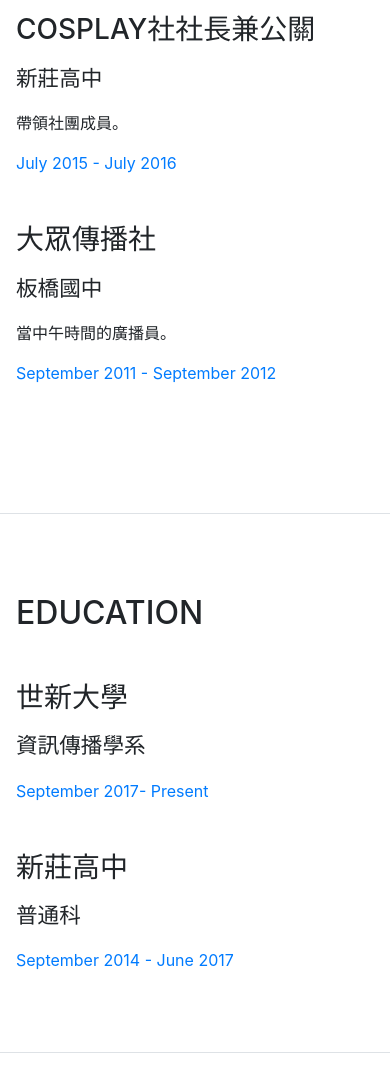
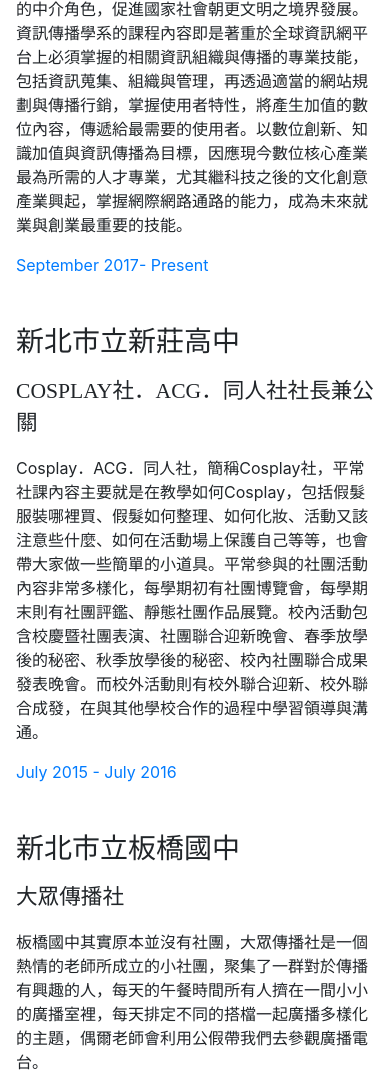
Before and after one commit to kagamikyuu/kagamikyuu.github.io, a website with bundled scripts: page index.html in a window 390 px wide. Shown: the part 899-1988 px from the top of the page. Built offline with nearby package versions, Linux system fonts and the light colour scheme; a web font is replaced by a local one.

Commit message:
some files were modified

```diff
--- a/css/myresume.css
+++ b/css/myresume.css
@@ -10,8 +10,96 @@
 	line-height: 6rem;
 }
 
+h2 {
+	font-family: inherit;
+	text-transform: none;
+	line-height: 6rem;
+}
+
+h3 {
+	font-family: inherit;
+	text-transform: none;
+	line-height: 6rem;
+}
+
 .subheading {
 	font-family: inherit;
 	text-transform: none;
 	margin-top: 1rem;
 }
+
+.timeline {
+  position: relative;
+  margin: 0 auto;
+}
+
+.timeline::after {
+  content: '';
+  position: absolute;
+  width: 6px;
+  background-color: #bd5d38;
+  top: 0;
+  bottom: 0;
+  left: 50%;
+  margin-left: -3px;
+}
+
+.timeline-block {
+  padding: 10px 40px;
+  position: relative;
+  background-color: inherit;
+  width: 50%;
+}
+
+.timeline-block::after {
+  content: '';
+  position: absolute;
+  width: 25px;
+  height: 25px;
+  right: -12px;
+  background-color: white;
+  border: 4px solid #bd5d38;
+  top: 15px;
+  border-radius: 50%;
+  z-index: 1;
+}
+
+/* place the container to the left */
+.timeline-left {
+  left: 0;
+}
+
+/* place the container to the right */
+.timeline-right {
+  left: 50%;
+}
+
+/*Fix the circle for containers on the right side */
+.timeline-right::after {
+  left: -12px;
+}
+
+/*Media queries - Responsive timeline on screens less than 992px wide */
+@media screen and (max-width: 992px) {
+/*Place the timeline to the left */
+  .timeline::after {
+	left: 31px;
+  }
+
+  /*Full-width containers */
+  .timeline-block {
+	width: 100%;
+	padding-left: 70px;
+	padding-right: 25px;
+  }
+
+  /*Make all right containers behave like the left ones */
+  .timeline-right {
+	left: 0%;
+  }
+
+  /*Make sure all circles are at the same spot */
+  .timeline-left::after, .timeline-right::after {
+	left: 17px;
+  }
+}
--- a/index.html
+++ b/index.html
@@ -126,9 +126,9 @@
 
           <div class="resume-item d-flex flex-column flex-md-row mb-5">
             <div class="resume-content mr-auto">
-              <h3 class="mb-0">資訊傳播學系</h3>
-              <div class="subheading mb-3">世新大學</div>
-              <p>學習知識的大學生。</p>
+              <h3 class="mb-0">世新大學</h3>
+              <div class="subheading mb-3">資訊傳播學系</div>
+              <p>在數位匯流的網路社會，社會需要資訊專家掌握資訊社會發展問題，運用多元的傳播媒介，以此為基礎從事資訊蒐集、整理、檢索、加值，適時地將資訊傳播給需要的民眾，並可在各行各業扮演數位化的中介角色，促進國家社會朝更文明之境界發展。資訊傳播學系的課程內容即是著重於全球資訊網平台上必須掌握的相關資訊組織與傳播的專業技能，包括資訊蒐集、組織與管理，再透過適當的網站規劃與傳播行銷，掌握使用者特性，將產生加值的數位內容，傳遞給最需要的使用者。以數位創新、知識加值與資訊傳播為目標，因應現今數位核心產業最為所需的人才專業，尤其繼科技之後的文化創意產業興起，掌握網際網路通路的能力，成為未來就業與創業最重要的技能。</p>
             </div>
             <div class="resume-date text-md-right">
               <span class="text-primary">September 2017- Present</span>
@@ -137,9 +137,9 @@
 
           <div class="resume-item d-flex flex-column flex-md-row mb-5">
             <div class="resume-content mr-auto">
-              <h3 class="mb-0">Cosplay社社長兼公關</h3>
-              <div class="subheading mb-3">新莊高中</div>
-              <p>帶領社團成員。</p>
+              <h3 class="mb-0">新北市立新莊高中</h3>
+              <div class="subheading mb-3">Cosplay社．ACG．同人社社長兼公關</div>
+              <p>Cosplay．ACG．同人社，簡稱Cosplay社，平常社課內容主要就是在教學如何Cosplay，包括假髮服裝哪裡買、假髮如何整理、如何化妝、活動又該注意些什麼、如何在活動場上保護自己等等，也會帶大家做一些簡單的小道具。平常參與的社團活動內容非常多樣化，每學期初有社團博覽會，每學期末則有社團評鑑、靜態社團作品展覽。校內活動包含校慶暨社團表演、社團聯合迎新晚會、春季放學後的秘密、秋季放學後的秘密、校內社團聯合成果發表晚會。而校外活動則有校外聯合迎新、校外聯合成發，在與其他學校合作的過程中學習領導與溝通。</p>
             </div>
             <div class="resume-date text-md-right">
               <span class="text-primary">July 2015 - July 2016</span>
@@ -148,9 +148,9 @@
 
           <div class="resume-item d-flex flex-column flex-md-row">
             <div class="resume-content mr-auto">
-              <h3 class="mb-0">大眾傳播社</h3>
-              <div class="subheading mb-3">板橋國中</div>
-              <p>當中午時間的廣播員。</p>
+              <h3 class="mb-0">新北市立板橋國中</h3>
+              <div class="subheading mb-3">大眾傳播社</div>
+              <p>板橋國中其實原本並沒有社團，大眾傳播社是一個熱情的老師所成立的小社團，聚集了一群對於傳播有興趣的人，每天的午餐時間所有人擠在一間小小的廣播室裡，每天排定不同的搭檔一起廣播多樣化的主題，偶爾老師會利用公假帶我們去參觀廣播電台。</p>
             </div>
             <div class="resume-date text-md-right">
               <span class="text-primary">September 2011 - September 2012</span>
@@ -165,31 +165,27 @@
         <div class="my-auto">
           <h2 class="mb-5">Education</h2>
 
-          <div class="resume-item d-flex flex-column flex-md-row mb-5">
-            <div class="resume-content mr-auto">
-              <h3 class="mb-0">世新大學</h3>
-              <div class="subheading mb-3">資訊傳播學系</div>
-              <div></div>
-              <p></p>
-            </div>
-            <div class="resume-date text-md-right">
-              <span class="text-primary">September 2017- Present</span>
+          <div class="timeline">
+            <div class="timeline-block timeline-left">
+              <h3 class="mb-0">September 2017- Present</h3>
+			  <p><span class="text-primary">世新大學資訊傳播學系</span>Shih Hsin University, Department of Information and communications</p>
             </div>
           </div>
-
-          <div class="resume-item d-flex flex-column flex-md-row">
-            <div class="resume-content mr-auto">
-              <h3 class="mb-0">新莊高中</h3>
-              <div class="subheading mb-3">普通科</div>
-              <p></p>
-            </div>
-            <div class="resume-date text-md-right">
-              <span class="text-primary">September 2014 - June 2017</span>
-            </div>
+		  <div class="timeline-block timeline-right">
+		  <div class="timeline-content">
+		      <h3>September 2014 - June 2017</h3>
+			  <p><span class="text-primary">新北市立新莊高中</span>New Taipei Municipal Hsinchuang Senior High School</p>
+			</div>
           </div>
-
-        </div>
-      </section>
+          <div class="timeline-block timeline-left">
+		    <div class="timeline-content">
+			  <h3>September 2011 - June 2014</h3>
+			  <p><span class="text-primary">新北市立板橋國中</span>New Taipei City Banqiao Junior High School</p>
+			</div>
+		  </div>
+		</div>
+      </div>
+    </section>
 
       <section class="resume-section p-3 p-lg-5 d-flex flex-column" id="skills">
         <div class="my-auto">
@@ -253,8 +249,8 @@
       <section class="resume-section p-3 p-lg-5 d-flex flex-column" id="interests">
         <div class="my-auto">
           <h2 class="mb-5">Interests</h2>
-          <p>Apart from being a web developer, I enjoy most of my time being outdoors. In the winter, I am an avid skiier and novice ice climber. During the warmer months here in Colorado, I enjoy mountain biking, free climbing, and kayaking.</p>
-          <p class="mb-0">When forced indoors, I follow a number of sci-fi and fantasy genre movies and television shows, I am an aspiring chef, and I spend a large amount of my free time exploring the latest technolgy advancements in the front-end web development world.</p>
+          <p>我的興趣是Cosplay，已經持續了七年的一個興趣。平常沒事的時候喜歡上網、玩遊戲。</p>
+          <p class="mb-0">另外一個興趣是開實況，自己一個人玩遊戲有時候實在太無聊，我喜歡邊玩遊戲邊與觀眾互動。</p>
         </div>
       </section>
 
```
